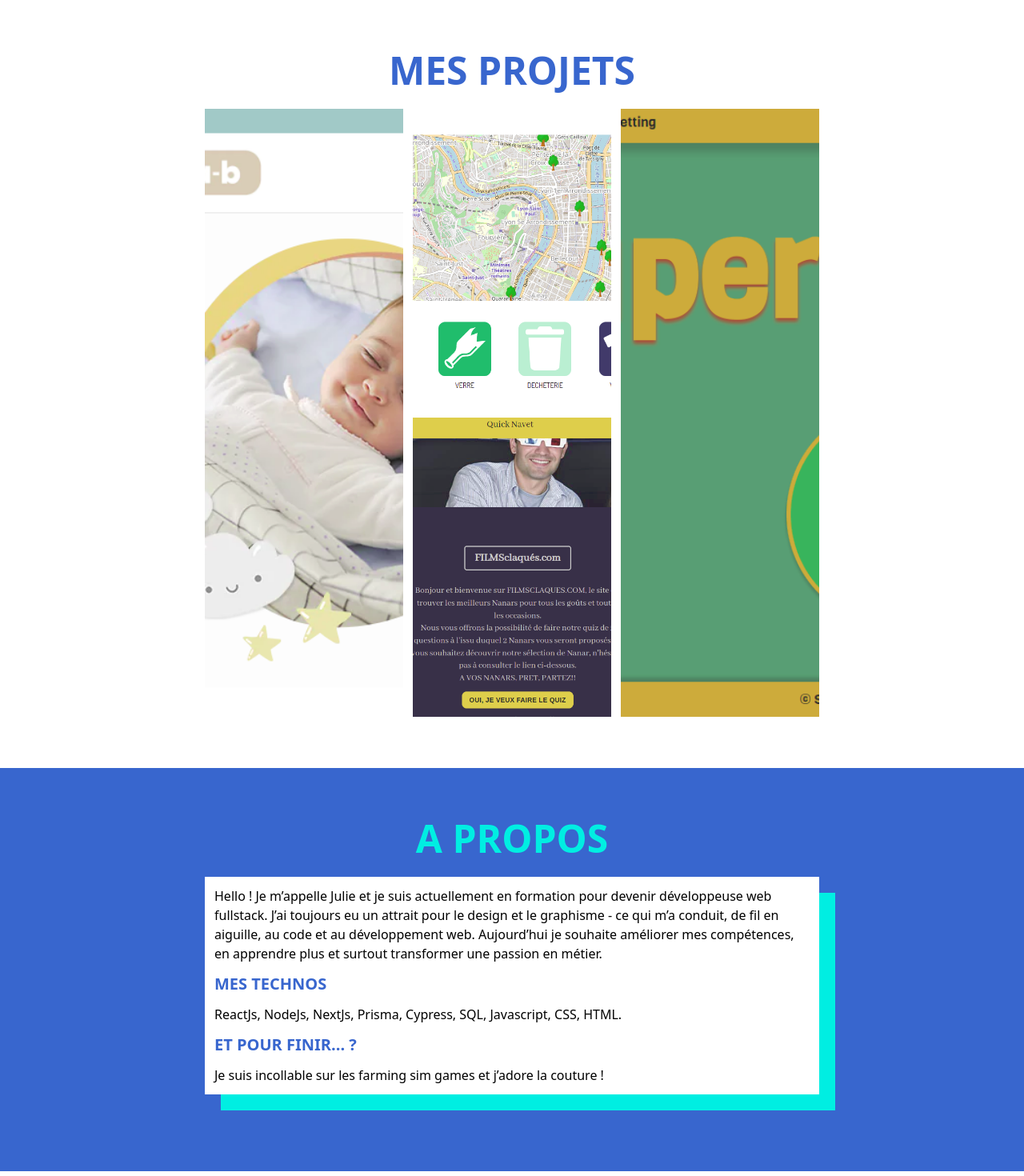
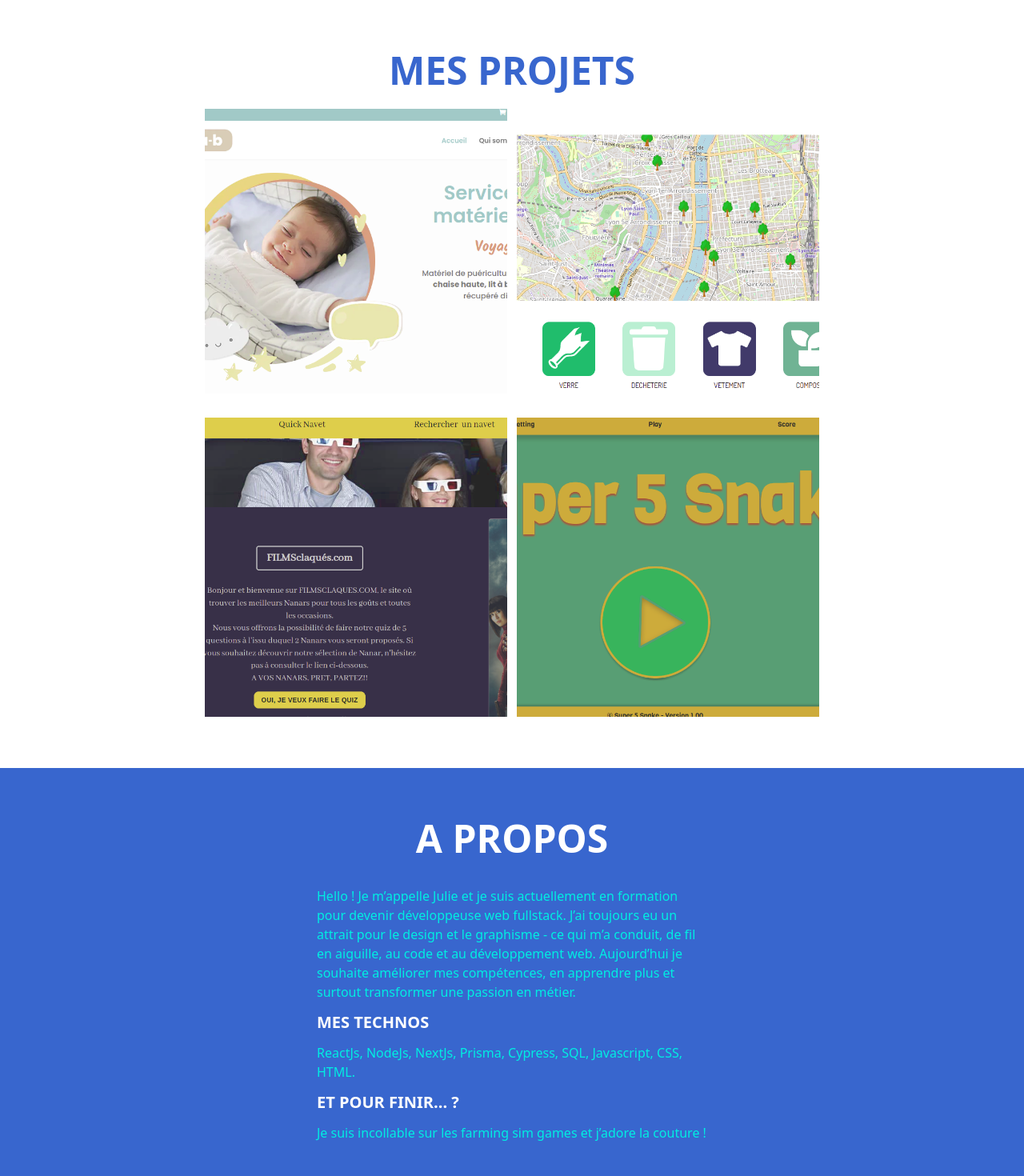
Before and after one commit to JVRasa/portfolio, a React (Create React App) app: page / in a window 1280 px wide. Shown: the part 800-2270 px from the top of the page at 80% size. Built offline with nearby package versions, Linux system fonts and the light colour scheme.

Commit message:
changed grid template for projects, 3 col to 2 col and changed white bg to cyan about me

```diff
--- a/src/routes/Home.js
+++ b/src/routes/Home.js
@@ -225,9 +225,9 @@ function Home() {
         <h1 className="pb-6 text-acid-w text-5xl font-bold text-center">
           MES PROJETS
         </h1>
-        <div className="w-4/5 md:w-3/5 h-[150vh] md:h-[95vh] m-auto grid gap-3 grid-cols-1 md:grid-cols-3">
+        <div className="w-4/5 md:w-3/5 h-[150vh] md:h-[95vh] m-auto grid gap-3 grid-cols-1 md:grid-cols-2">
           <article
-            className="h-full w-full md:col-start-1 md:col-end-2 md:row-start-1 md:row-end-3 relative overflow-hidden cursor-pointer"
+            className="h-full w-full md:col-start-1 relative overflow-hidden cursor-pointer"
             style={{
               backgroundImage: `url(${locaBImage})`,
               backgroundSize: 'cover',
@@ -258,7 +258,7 @@ function Home() {
             </div>
           </article>
           <article
-            className="h-full w-full md:col-start-2 md:col-end-3 relative overflow-hidden cursor-pointer"
+            className="h-full w-full relative overflow-hidden cursor-pointer"
             style={{
               backgroundImage: `url(${jeTreeImage})`,
               backgroundSize: 'cover',
@@ -289,7 +289,7 @@ function Home() {
             </div>
           </article>
           <article
-            className="h-full w-full md:col-start-2 md:col-end-3 md:row-start-2 md:row-end-3 relative overflow-hidden cursor-pointer"
+            className="h-full w-full relative overflow-hidden cursor-pointer"
             style={{
               backgroundImage: `url(${nanarImage})`,
               backgroundSize: 'cover',
@@ -320,7 +320,7 @@ function Home() {
             </div>
           </article>
           <article
-            className="h-full w-full md:col-start-3 md:col-end-4 md:row-start-1 md:row-end-3 relative overflow-hidden cursor-pointer"
+            className="h-full w-full relative overflow-hidden cursor-pointer"
             style={{
               backgroundImage: `url(${super5snakeImage})`,
               backgroundSize: 'cover',
@@ -353,10 +353,10 @@ function Home() {
         </div>
       </section>
       <section id="apropos" className="pb-24">
-        <h1 className="pb-6 pt-16 text-tron-t text-5xl font-bold text-center">
+        <h1 className="pb-6 pt-16 text-white-w text-5xl font-bold text-center">
           A PROPOS
         </h1>
-        <div className="bg-white-w shadow-[20px_20px_0px_0px_#00EEE2] w-10/12 md:w-3/5 m-auto p-3">
+        <div className="w-10/12 md:w-2/5 m-auto p-3 text-tron-t">
           <p>
             Hello ! Je m’appelle Julie et je suis actuellement en formation pour
             devenir développeuse web fullstack. J’ai toujours eu un attrait pour
@@ -366,12 +366,12 @@ function Home() {
             passion en métier.
           </p>
 
-          <p className="text-xl my-3 font-semibold text-acid-w">MES TECHNOS</p>
+          <p className="text-xl my-3 font-semibold text-white-w">MES TECHNOS</p>
           <p>
             ReactJs, NodeJs, NextJs, Prisma, Cypress, SQL, Javascript, CSS,
             HTML.
           </p>
-          <p className="text-xl my-3 font-semibold text-acid-w">
+          <p className="text-xl my-3 font-semibold text-white-w">
             ET POUR FINIR... ?
           </p>
           <p>
```
